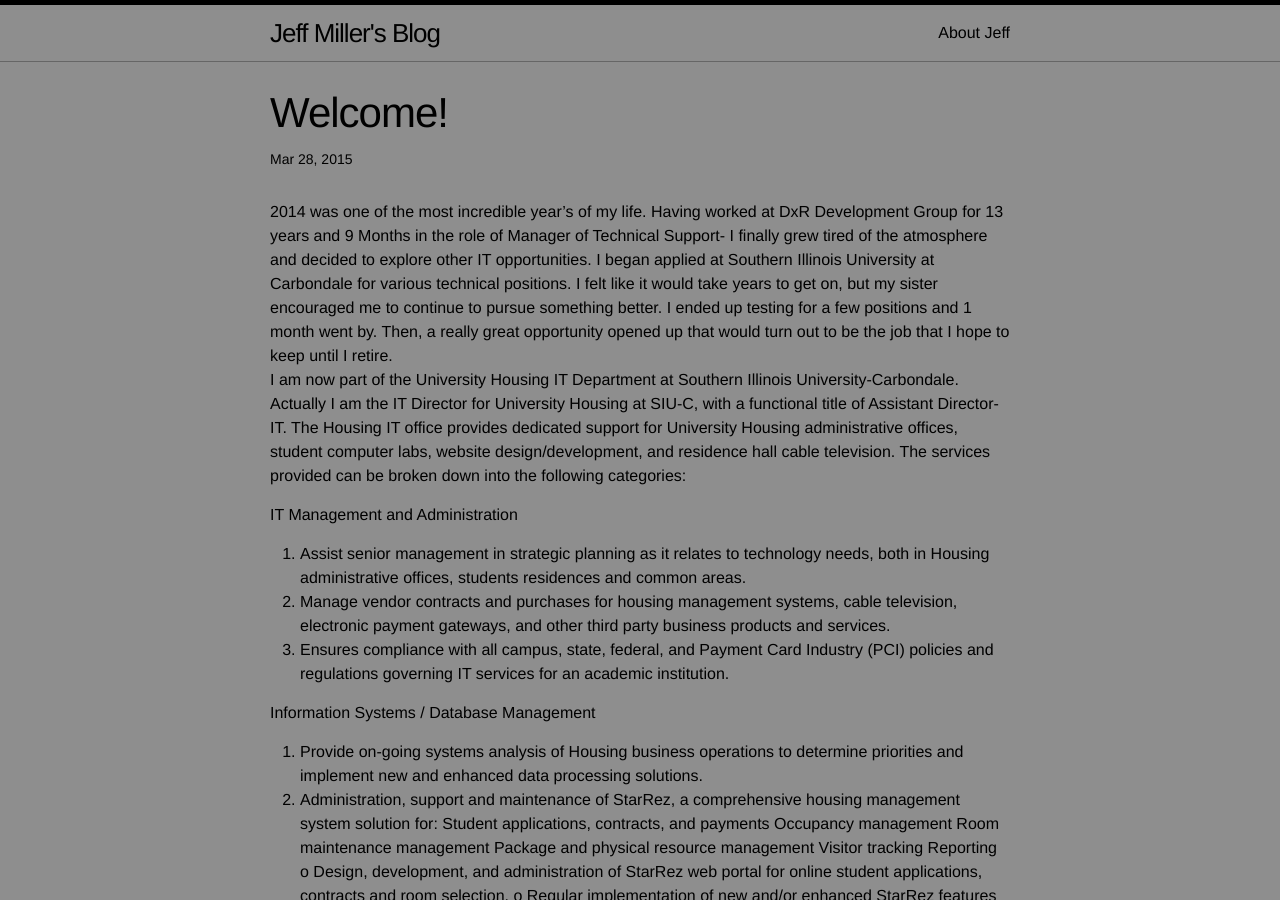
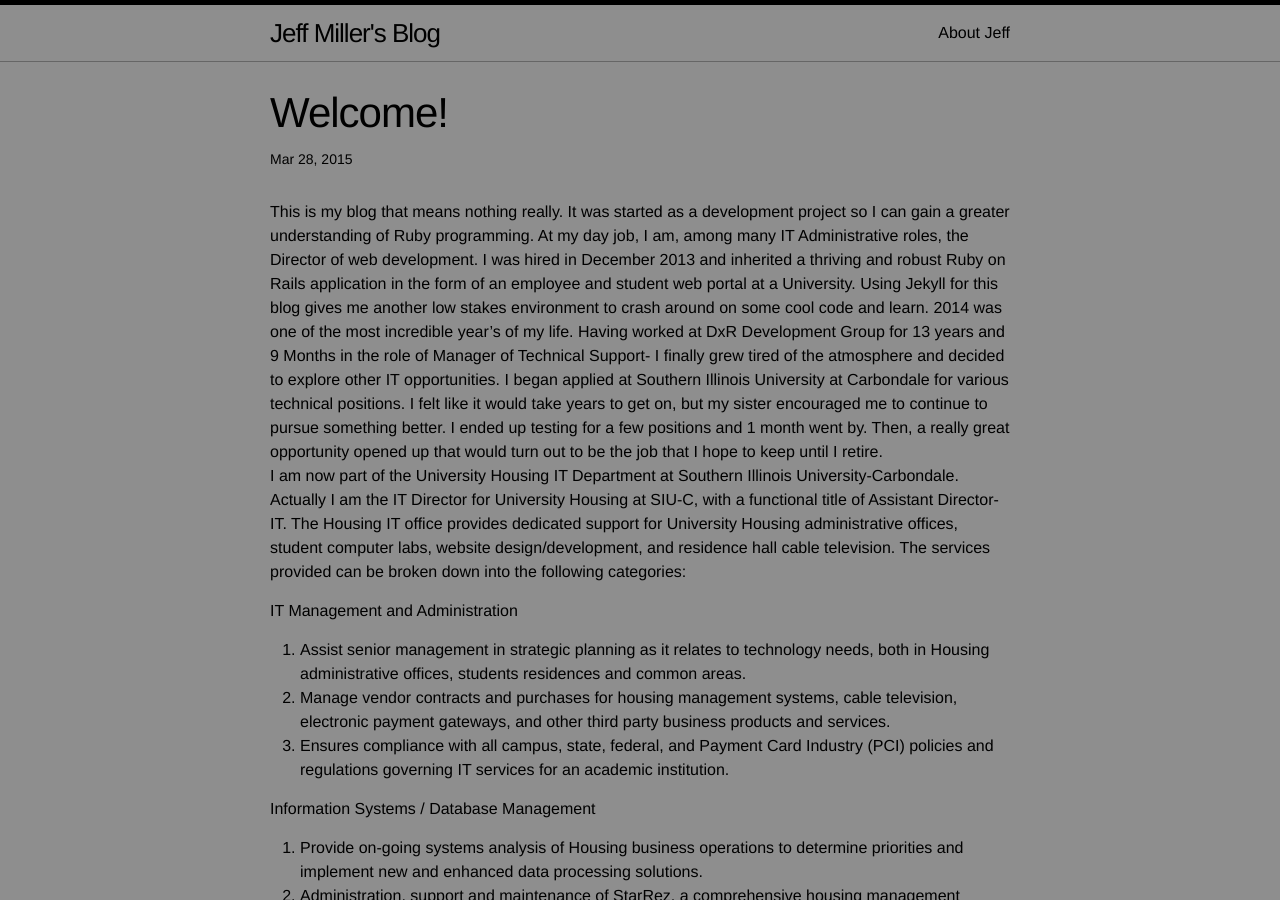
Before and after one commit to jmiller70/jmiller70.github.io, a Jekyll site: the page built from _posts/2015-03-28-welcome-to-jekyll.markdown, in a window 1280 px wide and 900 px high. Built offline with Jekyll 4.4.1, drawn with Linux system fonts in a browser that asks for light colours.

Commit message:
Update 2015-03-28-welcome-to-jekyll.markdown

```diff
--- a/_posts/2015-03-28-welcome-to-jekyll.markdown
+++ b/_posts/2015-03-28-welcome-to-jekyll.markdown
@@ -4,6 +4,13 @@
 date:   2015-03-28 13:11:36
 categories: jekyll update
 ---
+ This is my blog that means nothing really.  It was started as a development
+  project so I can gain a greater understanding of Ruby programming.  At my day
+  job, I  am, among many IT Administrative roles,  the Director of web development.
+  I was hired in December 2013 and   inherited a thriving and robust Ruby on
+   Rails application in the form of an employee and student web portal at a
+   University. Using Jekyll for this blog gives me another low stakes environment
+   to crash around on some cool code and learn.
   2014 was one of the most incredible year's of my life.  Having worked at DxR
 Development Group for 13 years and 9 Months in the role of Manager of Technical
 Support- I finally grew tired of the atmosphere and decided to explore other IT
```
